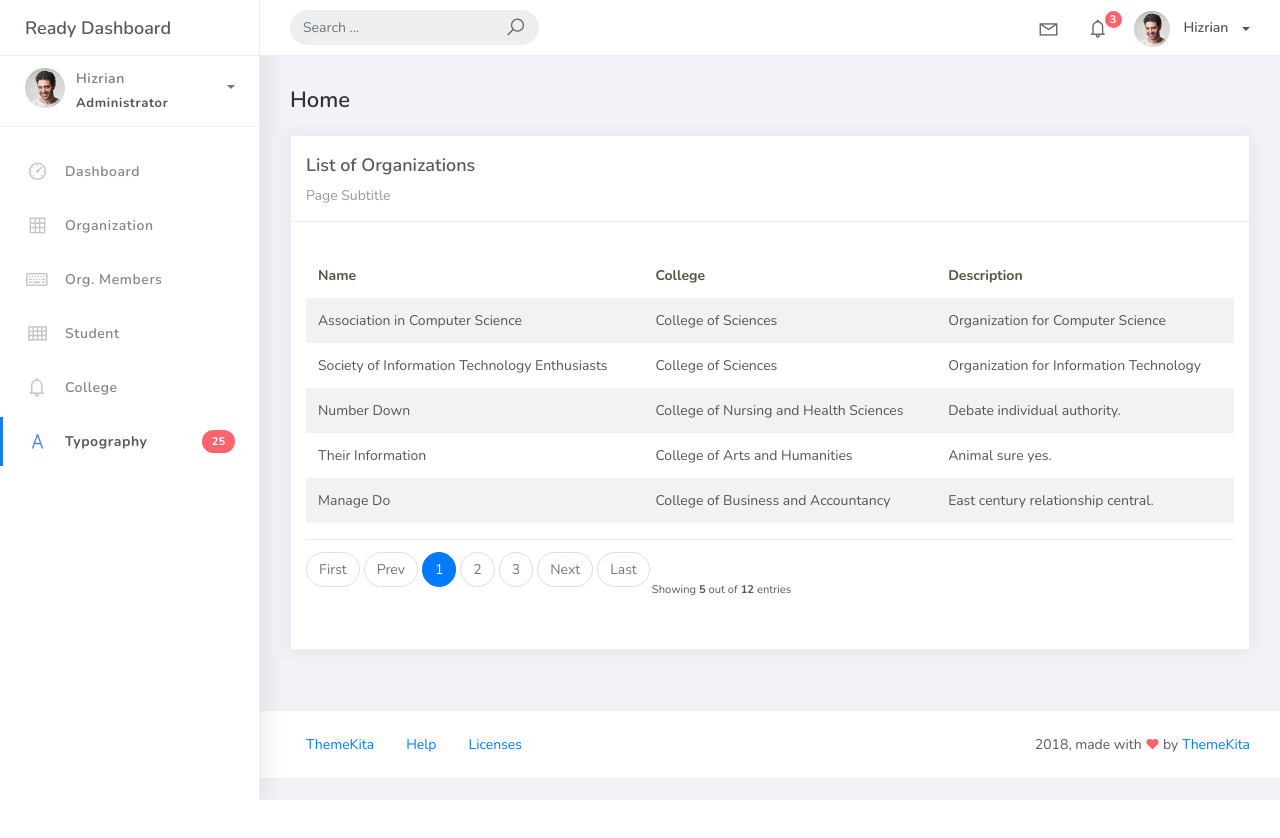
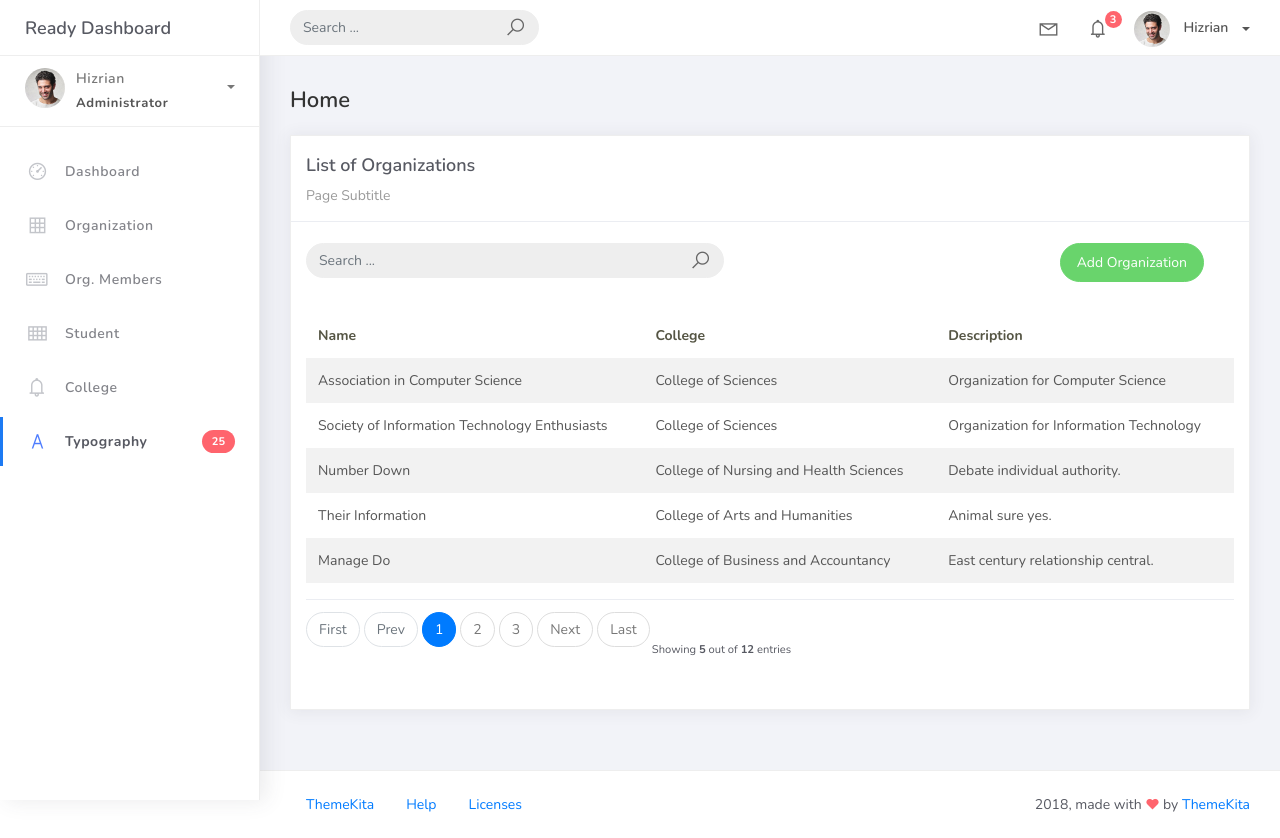
Before and after one commit to usernamewin/PSUSphere, a Django app: page /organization_list in a window 1280 px wide. Before the commit the page ends 800 px from the top, so only its background shows below. Run offline with Django 5.2, Linux system fonts and the light colour scheme; data comes from the database, SQL or seed files in the repository; some libraries are stand-ins or nearby versions.

Commit message:
Modifies urls.py, forms.py, views.py, org_list.html and created org_add.html

```diff
--- a/projectsite/projectsite/urls.py
+++ b/projectsite/projectsite/urls.py
@@ -16,11 +16,12 @@ Including another URLconf
 """
 from django.contrib import admin
 from django.urls import path
-from studentorg.views import HomePageView, OrganizationList
+from studentorg.views import HomePageView, OrganizationList, OrganizationCreateView
 from studentorg import views
 
 urlpatterns = [
     path("admin/", admin.site.urls),
     path('', views.HomePageView.as_view(), name='home'),
     path('organization_list', OrganizationList.as_view(), name='organization-list'),
+    path('organization_list/add', OrganizationCreateView.as_view(), name='organization-add'),
 ]
--- a/projectsite/studentorg/views.py
+++ b/projectsite/studentorg/views.py
@@ -1,6 +1,10 @@
 from django.shortcuts import render
 from django.views.generic.list import ListView
+from django.views.generic.edit import CreateView
 from studentorg.models import Organization
+from studentorg.forms import OrganizationForm
+from django.urls import reverse_lazy
+
 
 class HomePageView(ListView):
 	model = Organization
@@ -12,3 +16,9 @@ class OrganizationList(ListView):
 	context_object_name = 'organization'
 	template_name = 'org_list.html'
 	paginate_by = 5
+
+class OrganizationCreateView(CreateView):
+	model = Organization
+	form_class = OrganizationForm
+	template_name = 'org_add.html'
+	success_url = reverse_lazy('organization-list')
--- a/projectsite/templates/org_list.html
+++ b/projectsite/templates/org_list.html
@@ -9,6 +9,26 @@
                         <div class="card-title">List of Organizations</div>
                         <div class="card-category">Page Subtitle</div>
                     </div>
+                    <br />
+                        <div class="col-md-12 row">
+                            <div class="col-md-6">
+                                <form class="navbar-left navbar-form nav-search mr-md-3" action="">
+                                    <div class="input-group">
+                                        <input type="text" placeholder="Search ..." class="form-control" />
+                                        <div class="input-group-append">
+                                        <span class="input-group-text">
+                                            <i class="la la-search search-icon"></i>
+                                        </span>
+                                        </div>
+                                    </div>
+                                </form>
+                            </div>
+                            <div class="col-md-6">
+                                <div class="pull-right">
+                                    <a href="{% url 'organization-add' %}" class="btn btn-success btn-rounded">Add Organization</a>
+                                 </div>
+                            </div>
+                        </div>
                     <div class="card-body">
                         <table class="table table-striped mt-3">
                             <thead>
```
Also changed, not shown: projectsite/studentorg/forms.py (added, +9 -0 lines), projectsite/templates/org_add.html (added, +33 -0 lines).
